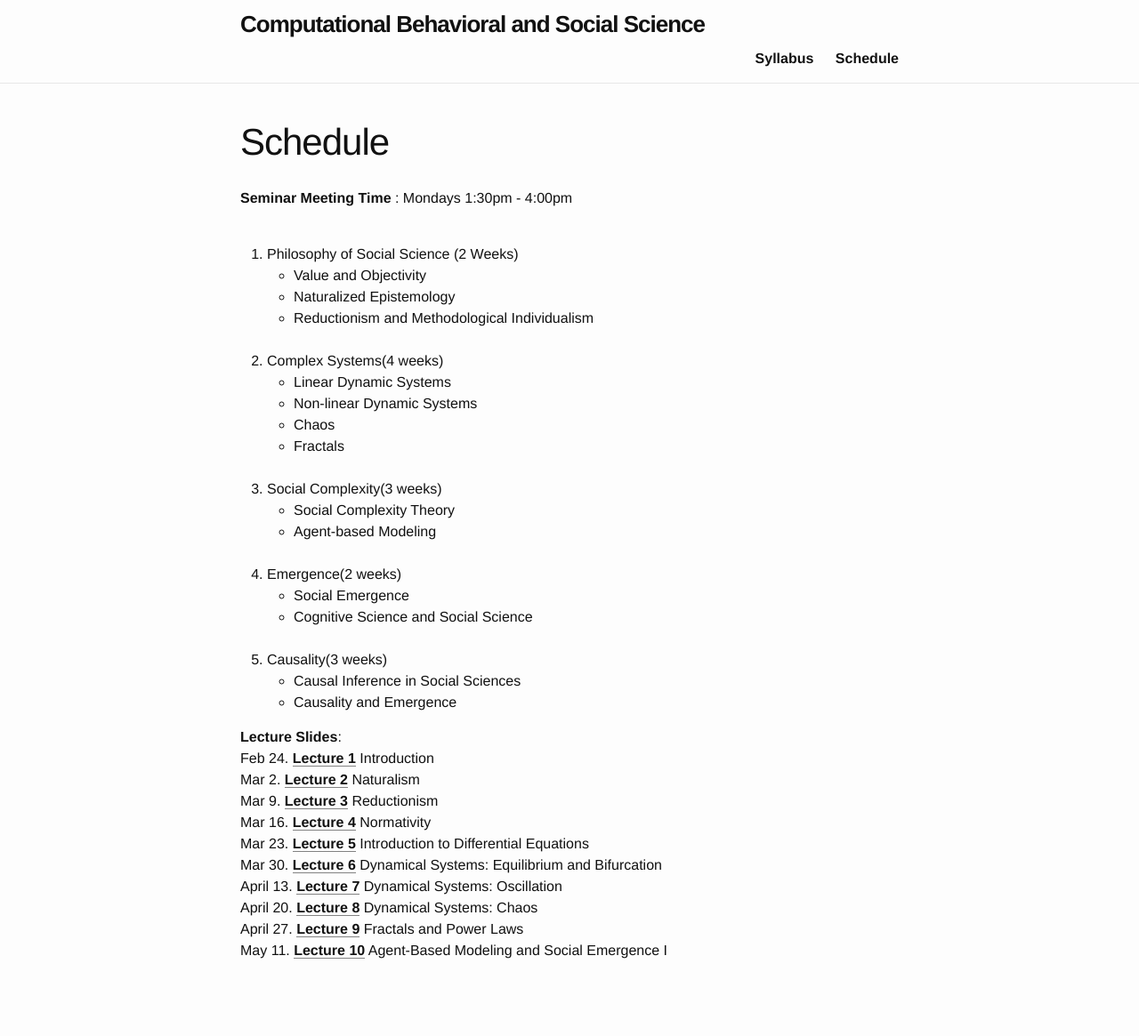
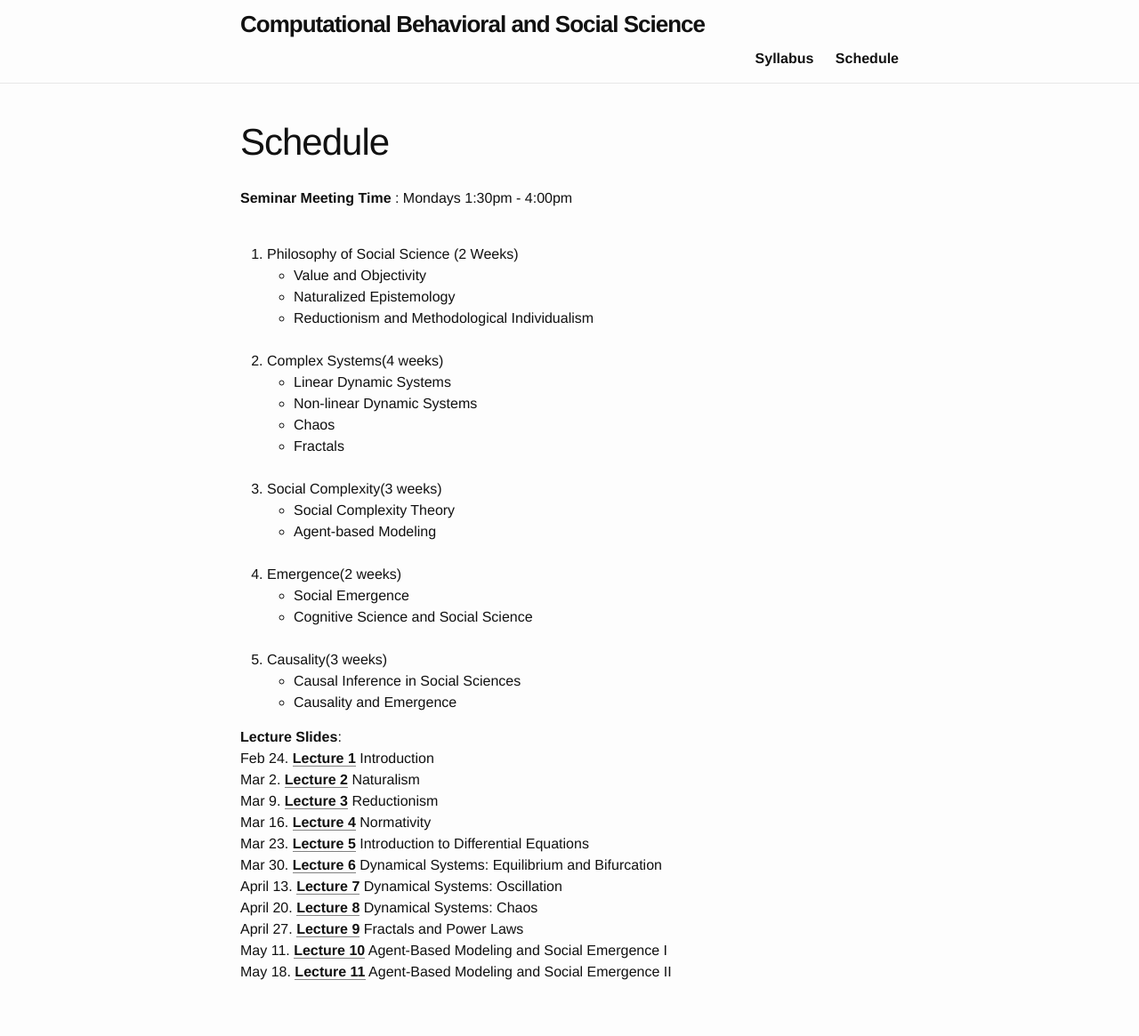
Before and after one commit to comphiacademy/cbss20s, a Jekyll site: the page built from schedule.md, in a window 1280 px wide. Shown: the whole page at 89% size. Built offline with Jekyll 4.4.1, drawn with Linux system fonts in a browser that asks for light colours; before the commit the page ends 1141 px from its top, so only the background shows below that.

Commit message:
Week 13 commit

```diff
--- a/schedule.md
+++ b/schedule.md
@@ -56,3 +56,5 @@ April 20. [Lecture 8](/assets/chaos.pdf) Dynamical Systems: Chaos
 April 27. [Lecture 9](/assets/fractals.pdf) Fractals and Power Laws
 <br>
 May 11. [Lecture 10](/assets/ABM1.pdf) Agent-Based Modeling and Social Emergence I
+<br>
+May 18. [Lecture 11](/assets/ABM2.pdf) Agent-Based Modeling and Social Emergence II
```
